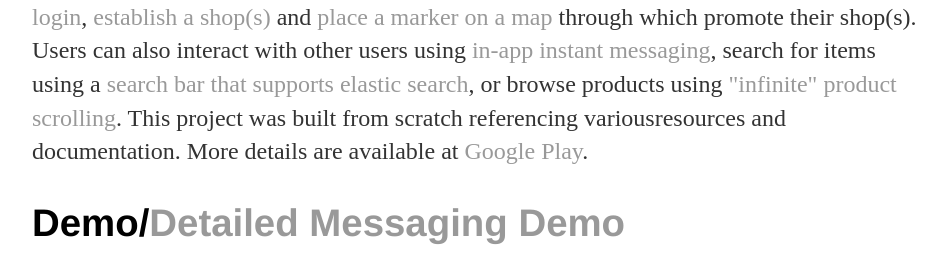
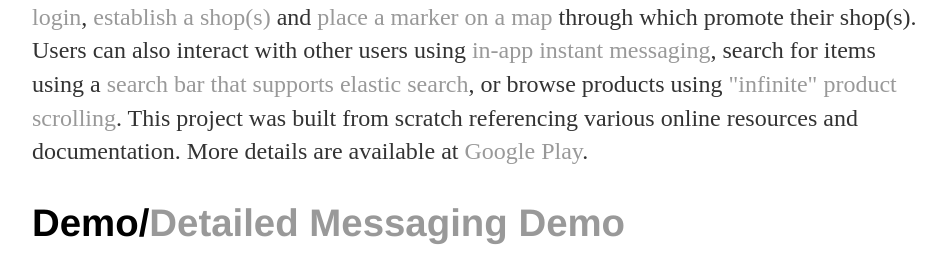
Before and after one commit to jcho7022/jcho7022.github.io, a Jekyll site: the page built from projects/float/index.html, in a window 1280 px wide and 900 px high, cut to the strip 365-637 px from the top of the window. Shown: the whole strip, without its empty margins (160-1106 px from the left). Built offline with Jekyll 4.4.1, drawn with Linux system fonts in a browser that asks for light colours.

Commit message:
Update index.html

```diff
--- a/projects/float/index.html
+++ b/projects/float/index.html
@@ -12,7 +12,7 @@ title: "Float: Map Oriented Marketplace Application"
 	Users can also interact with other users using <a href="/projects/float/messaging.jpg">in-app instant messaging</a>,
 	search for items using a <a href="/projects/float/elastic_search.jpg">search bar that supports elastic search</a>,
 	or browse products using <a href="/projects/float/infinite_product.jpg">"infinite" product scrolling</a>.
-	This project was built from scratch referencing variousresources and documentation.
+	This project was built from scratch referencing various online resources and documentation.
 	More details are available at <a href="https://play.google.com/store/apps/details?id=com.floatapplication">Google Play</a>.</p>
 
 <h2>Demo/<a href="https://jcho7022.github.io/projects/chatbot">Detailed Messaging Demo</a></h2>
```
